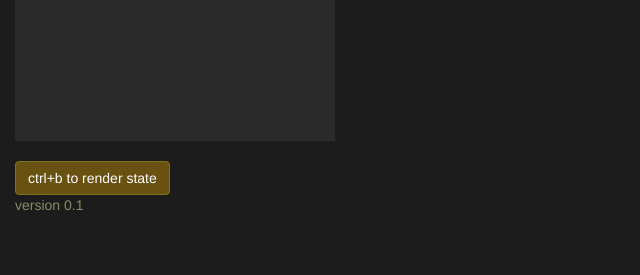
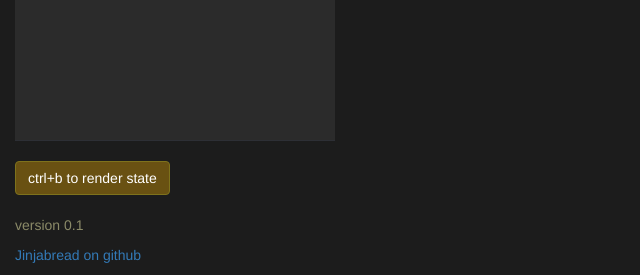
Before and after one commit to beardfist/jinjabread, a Flask app: template templates/index.html in a window 1280 px wide. Shown: the part 1179-1454 px from the top of the page, without its empty margins (0-640 px from the left). Before the commit the page ends 1389 px from the top, so only its background shows below. Run offline with Flask 2, Linux system fonts and the light colour scheme; the template is opened without the code that fills it, so the values that code supplies are empty; parts of the project's set-up code (start-up, migrations or seed data) failed here and were passed over; some libraries are stand-ins or nearby versions.

Commit message:
added link to github

```diff
--- a/templates/index.html
+++ b/templates/index.html
@@ -34,10 +34,11 @@
             <br />
             <input type="submit" value="ctrl+b to render state" class="btn btn-primary" style="background-color:#695112; border-color:#7e721c">
             {% if shareable %}
-            <label><input id="save" name="save" type="checkbox" value="true">Save</label>
+                <label><input id="save" name="save" type="checkbox" value="true">Save</label>
             {% endif %}
-            <br />
+            <br /><br />
             <p style="color:#8B8A68"> version 0.1 </p>
+            <p> <a href="https://www.github.com/inveracity/jinjabread"> Jinjabread on github </a> </p>
         </div>
         <div class="col-xs-6 col-sm-6">
             {% if shareable %}
```
